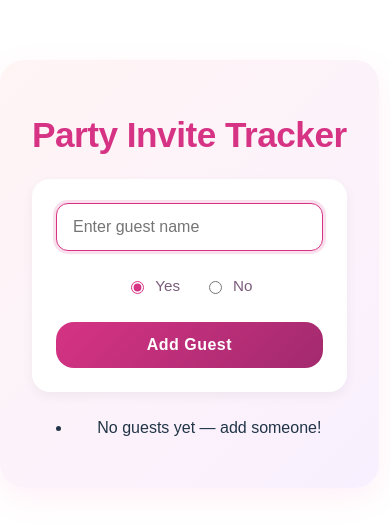
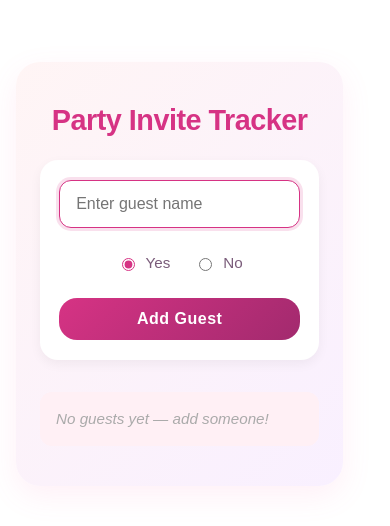
Before and after one commit to zanamama/party-invite-tracker, a React (Vite) app: page / in a window 390 px wide. Shown: the part 148-674 px from the top of the page. Built offline with nearby package versions, Linux system fonts and the light colour scheme.

Commit message:
more UI added to file

```diff
--- a/src/App.css
+++ b/src/App.css
@@ -86,3 +86,76 @@ button:hover {
   transform: translateY(-2px);
   box-shadow: 0 8px 20px rgba(214, 51, 132, 0.3);
 }
+
+.guest-list {
+  list-style: none;
+  padding: 0;
+  margin-top: 2rem;
+  text-align: left;
+}
+
+.guest-item {
+  display: flex;
+  justify-content: space-between;
+  align-items: center;
+  padding: 14px 16px;
+  margin-bottom: 10px;
+  background: white;
+  border-radius: 14px;
+  box-shadow: 0 3px 10px rgba(0, 0, 0, 0.03);
+  font-size: 1rem;
+  border-left: 4px solid #d63384;
+  animation: fadeIn 0.3s ease-out;
+}
+
+@keyframes fadeIn {
+  from { opacity: 0; transform: translateY(10px); }
+  to { opacity: 1; transform: translateY(0); }
+}
+
+.guest-item.yes .rsvp-status {
+  color: #4caf50;
+  font-weight: 600;
+}
+
+.guest-item.no .rsvp-status {
+  color: #f44336;
+  font-weight: 600;
+}
+
+.rsvp-status {
+  font-size: 0.95rem;
+  font-weight: 500;
+  padding: 2px 8px;
+  border-radius: 12px;
+  background: rgba(214, 51, 132, 0.1);
+}
+
+.empty {
+  color: #aaa;
+  font-style: italic;
+  padding: 16px;
+  font-size: 0.95rem;
+  border-radius: 12px;
+  background: #fff0f5;
+}
+
+/* Mobile responsive */
+@media (max-width: 480px) {
+  .App {
+    margin: 2rem 1rem;
+    padding: 1.5rem;
+  }
+
+  h1 {
+    font-size: 1.8rem;
+  }
+
+  .input-group {
+    padding: 1.2rem;
+  }
+
+  button {
+    padding: 12px 20px;
+  }
+}
```
